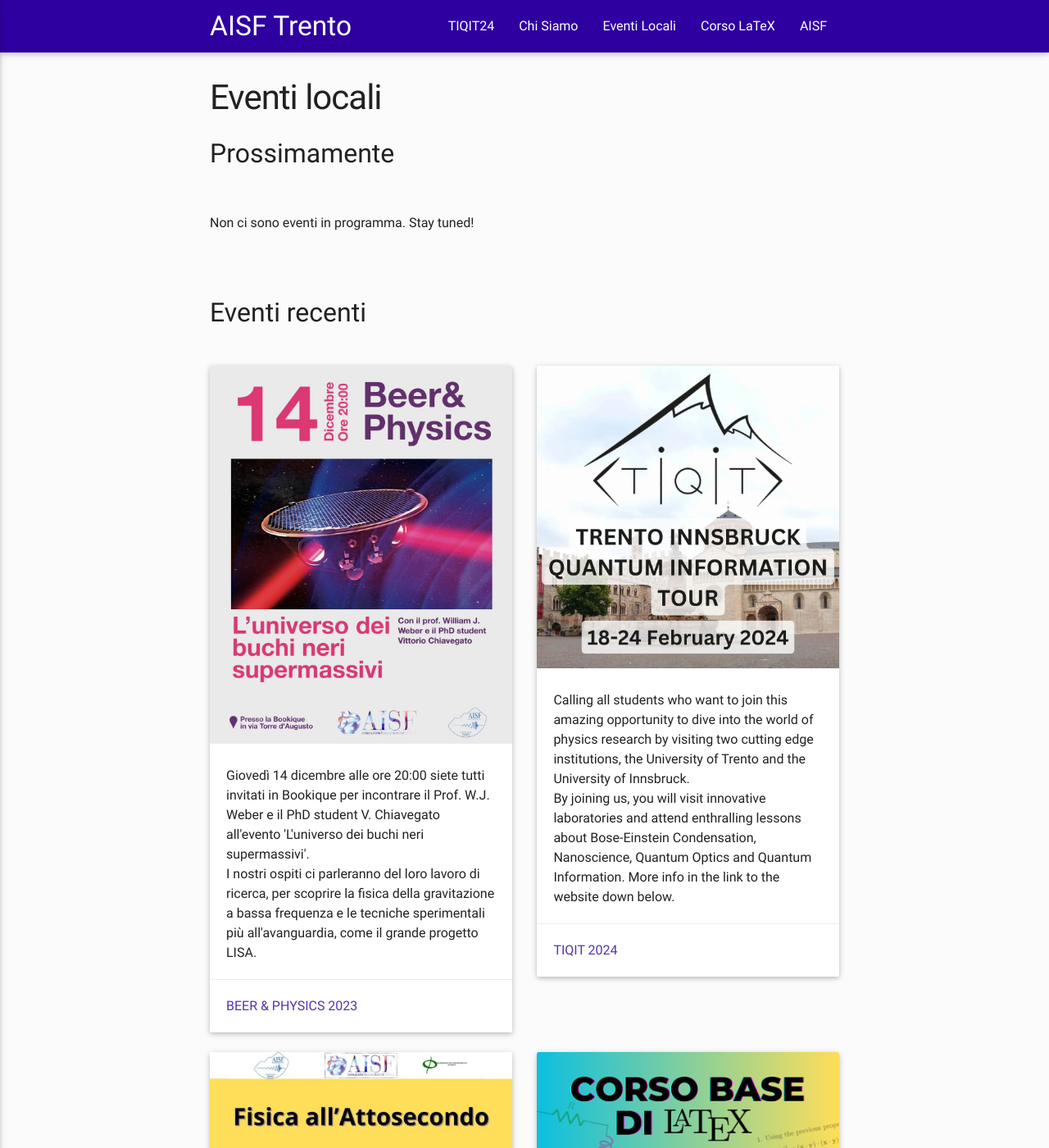
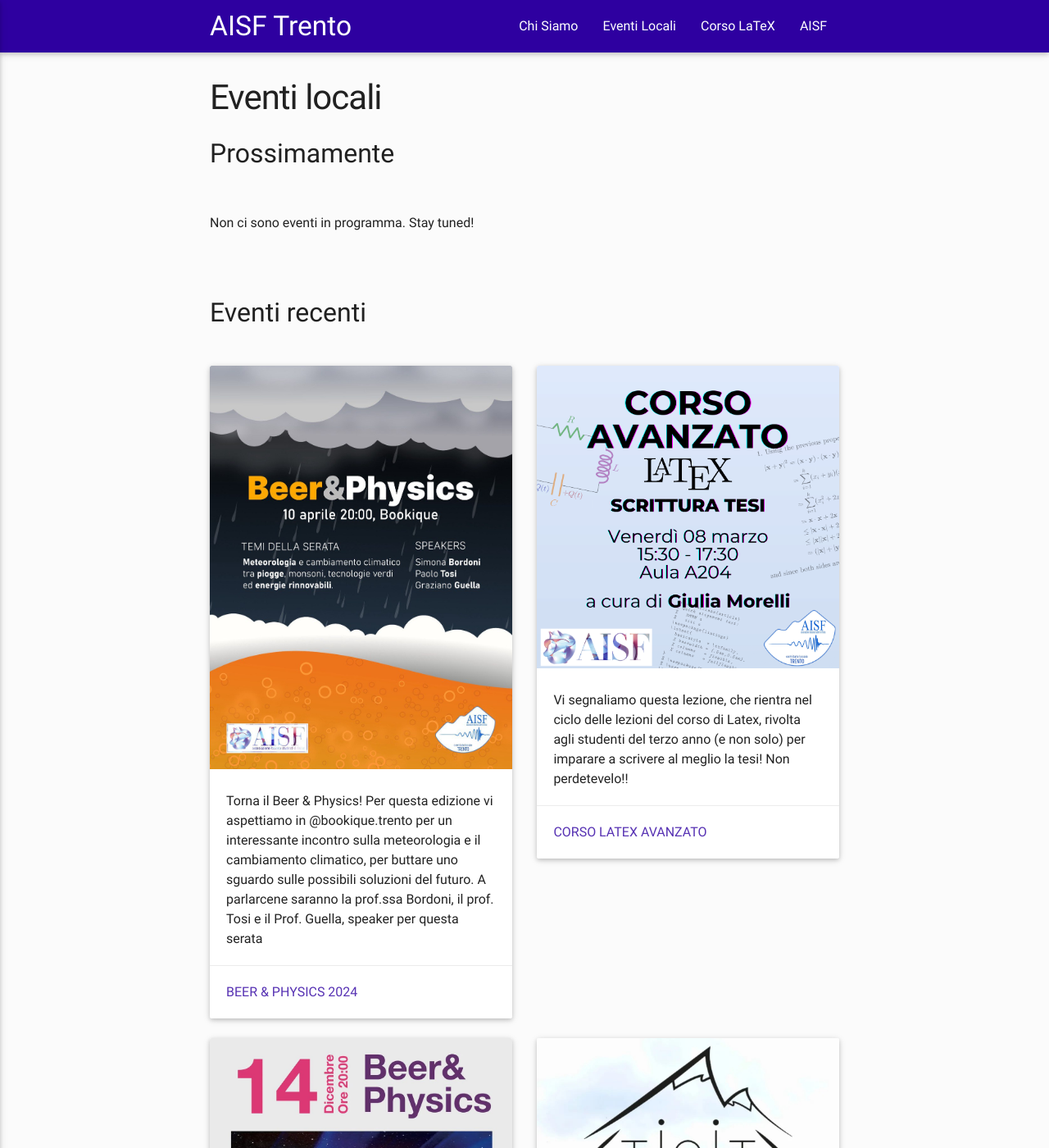
Before and after one commit to ai-sf/trento, a Jekyll site: the page built from eventi.html, in a window 1280 px wide and 1400 px high. Shown: the whole window at 82% size. Built offline with Jekyll 4.4.1, drawn with Linux system fonts in a browser that asks for light colours; nearby versions of some CDN libraries.

Commit message:
Add new events and update menu.yml

```diff
--- a/_data/eventi.yml
+++ b/_data/eventi.yml
@@ -1,5 +1,16 @@
 sections:
   - events:
+    - image: bp-guella.jpg
+      title:
+      text: "Torna il Beer & Physics! Per questa edizione vi aspettiamo in @bookique.trento per un interessante incontro sulla meteorologia e il cambiamento climatico, per buttare uno sguardo sulle possibili soluzioni del futuro. A parlarcene saranno la prof.ssa Bordoni, il prof. Tosi e il Prof. Guella, speaker per questa serata"
+      todo: "n"
+      linktxt: Beer & Physics 2024
+    - image: latex_flyer_adv.png
+      title:
+      text: "Vi segnaliamo questa lezione, che rientra nel ciclo delle lezioni del corso di Latex, rivolta agli studenti del terzo anno (e non solo) per imparare a scrivere al meglio la tesi! Non perdetevelo!!"
+      linktxt: Corso LaTeX avanzato
+      #link: https://docs.google.com/forms/d/e/1FAIpQLSe39JaM9SdMdzliLLokJSAG_PCV0dlVLKaXa4QU0KVFElOoXg/viewform?usp=sf_link
+      todo: "n"
     - image: B&Pdec23.jpg
       title:
       text: "Giovedì 14 dicembre alle ore 20:00 siete tutti invitati in Bookique per incontrare il Prof. W.J. Weber e il PhD student V. Chiavegato all'evento 'L'universo dei buchi neri supermassivi'.<br> I nostri ospiti ci parleranno del loro lavoro di ricerca, per scoprire la fisica della gravitazione a bassa frequenza e le tecniche sperimentali più all'avanguardia, come il grande progetto LISA."
--- a/_data/menu.yml
+++ b/_data/menu.yml
@@ -1,7 +1,7 @@
 #- text: Home
 #  url: https://ai-sf.it/trento/
-- text: TIQIT24
-  url: https://ai-sf.it/tiqit24/
+#- text: TIQIT24
+#  url: https://ai-sf.it/tiqit24/
 - text: Chi Siamo
   url: comitato
 - text: Eventi Locali
```
Also changed, not shown: img/eventi/bp-guella.jpg (added), img/eventi/latex_flyer_adv.png (added).
